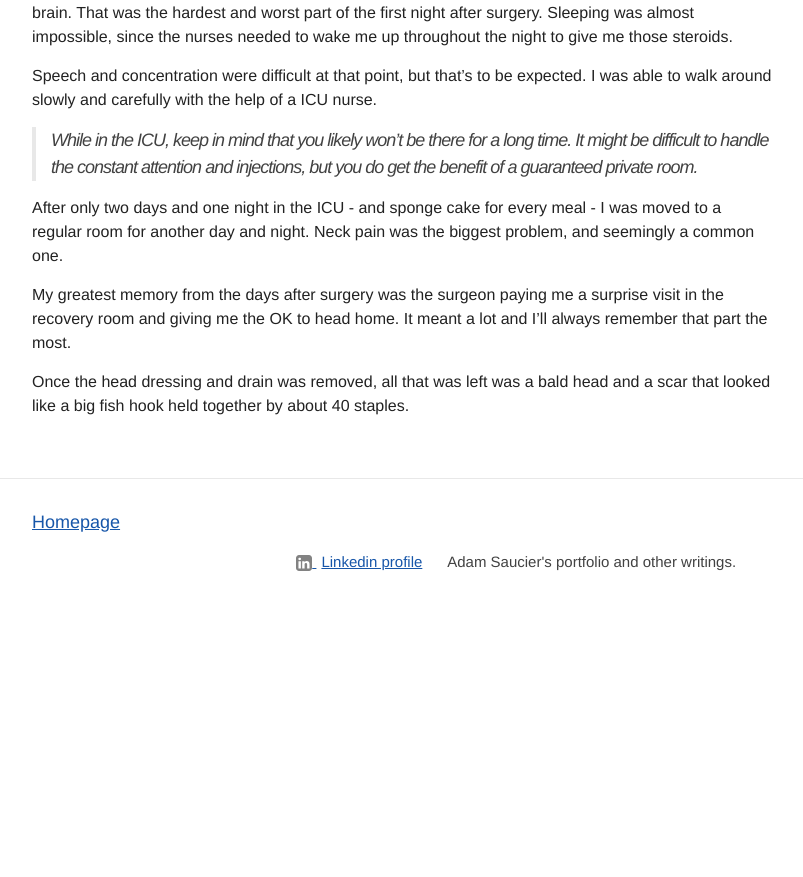
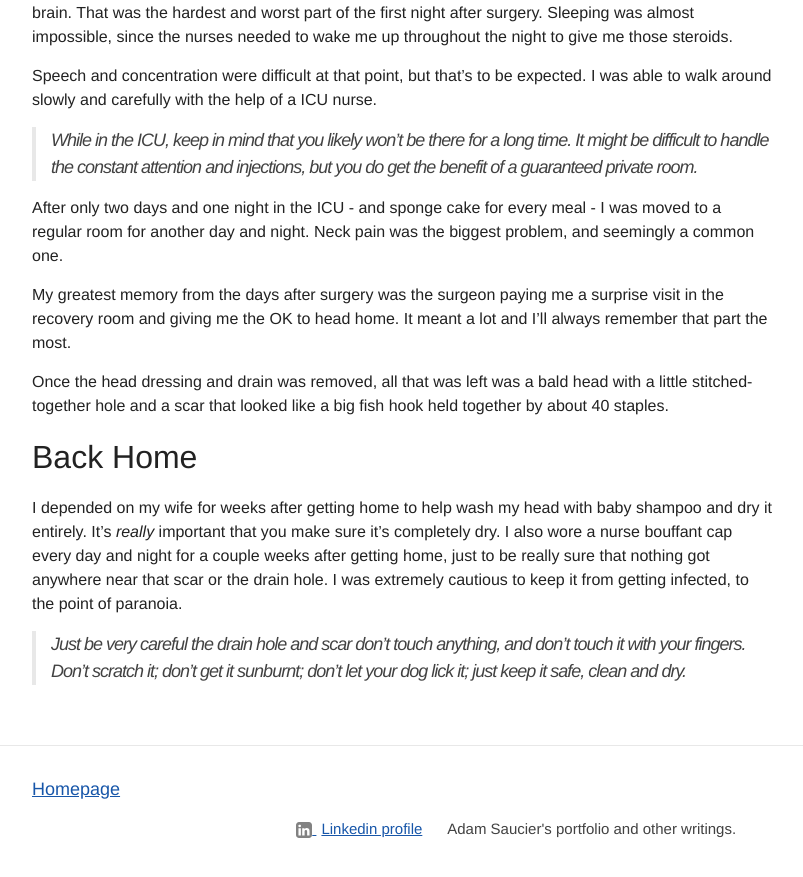
Before and after one commit to ajsaucier/ajsaucier.github.io, a Jekyll site: the page built from _posts/2019-02-07-a-look-back-on-brain-surgery.md, in a window 1280 px wide and 900 px high, scrolled down 2407 px. Shown: the top 877 px of the window, without its empty margins (238-1041 px from the left). Built offline with Jekyll 4.4.1, drawn with Linux system fonts in a browser that asks for light colours; before the commit the page ends 3040 px from its top, so only the background shows below that.

Commit message:
Update Post “2019-02-07-a-look-back-on-brain-surgery”

```diff
--- a/_posts/2019-02-07-a-look-back-on-brain-surgery.md
+++ b/_posts/2019-02-07-a-look-back-on-brain-surgery.md
@@ -64,4 +64,10 @@ After only two days and one night in the ICU - and sponge cake for every meal -
 
 My greatest memory from the days after surgery was the surgeon paying me a surprise visit in the recovery room and giving me the OK to head home. It meant a lot and I'll always remember that part the most.
 
-Once the head dressing and drain was removed, all that was left was a bald head and a scar that looked like a big fish hook held together by about 40 staples.
+Once the head dressing and drain was removed, all that was left was a bald head with a little stitched-together hole and a scar that looked like a big fish hook held together by about 40 staples.
+
+## Back Home
+
+I depended on my wife for weeks after getting home to help wash my head with baby shampoo and dry it entirely. It's _really_ important that you make sure it's completely dry. I also wore a nurse bouffant cap every day and night for a couple weeks after getting home, just to be really sure that nothing got anywhere near that scar or the drain hole. I was extremely cautious to keep it from getting infected, to the point of paranoia.
+
+> Just be very careful the drain hole and scar don't touch anything, and don't touch it with your fingers. Don't scratch it; don't get it sunburnt; don't let your dog lick it; just keep it safe, clean and dry.
```
